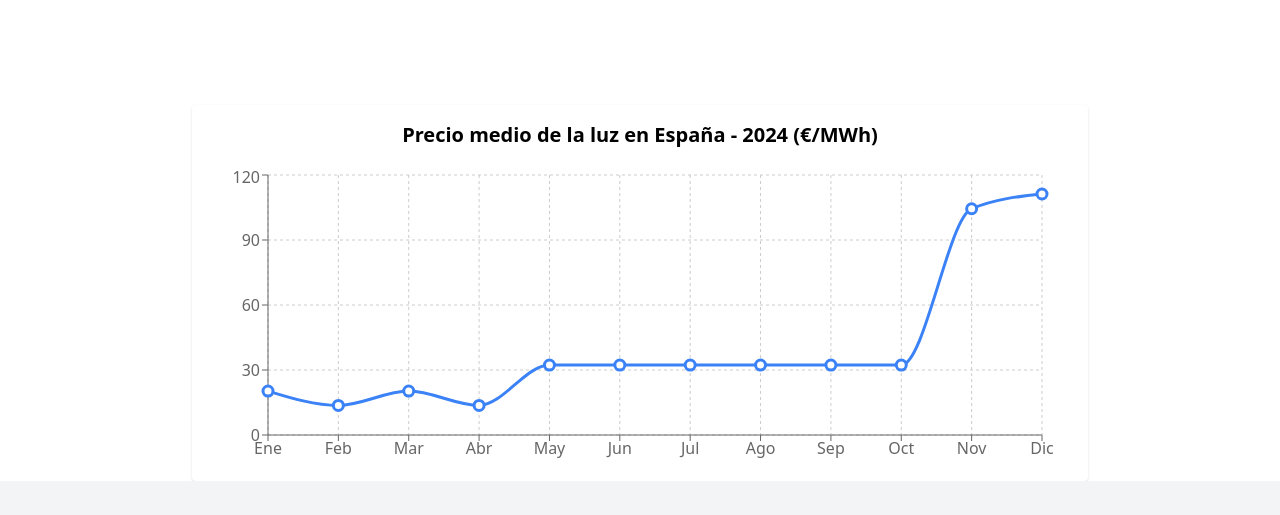
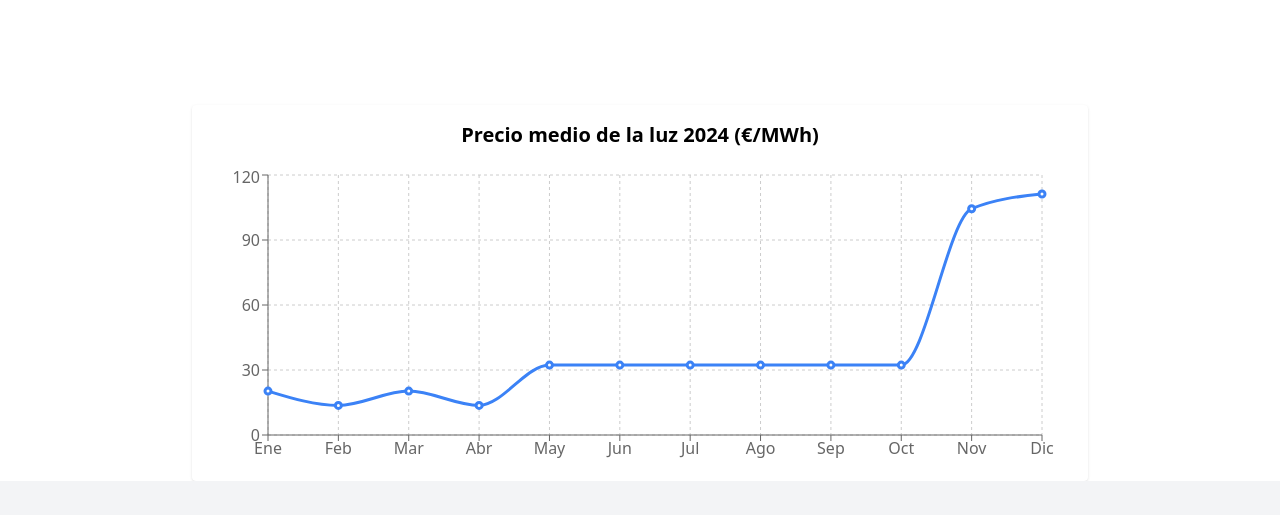
Before and after one commit to probablynotannie/volt, a React (Vite) app: page / in a window 1280 px wide. Shown: the part 1146-1661 px from the top of the page. Built offline with nearby package versions, Linux system fonts and the light colour scheme; the HTML template or start-up script is replaced by a standard one.

Commit message:
Prueba grafica

```diff
--- a/src/componentes/grafica/PrecioLuz.jsx
+++ b/src/componentes/grafica/PrecioLuz.jsx
@@ -1,4 +1,4 @@
-import React, { useEffect, useState } from "react";
+import React from "react";
 import {
   LineChart,
   Line,
@@ -8,10 +8,8 @@ import {
   Tooltip,
   ResponsiveContainer,
 } from "recharts";
-const fetchPrecioLuzMock = () => {
-  return new Promise((resolve) => {
-    setTimeout(() => {
-      resolve([
+
+const data = [
   { mes: "Ene", precio: 20.28 },
   { mes: "Feb", precio: 13.67 },
   { mes: "Mar", precio: 20.28 },
@@ -24,33 +22,13 @@ const fetchPrecioLuzMock = () => {
   { mes: "Oct", precio: 32.27 },
   { mes: "Nov", precio: 104.43 },
   { mes: "Dic", precio: 111.23 },
-      ]);
-    }, 500);
-  });
-};
+];
 
-export default function GraficaPrecioLuzMock() {
-  const [data, setData] = useState([]);
-  const [loading, setLoading] = useState(true);
-
-  useEffect(() => {
-    fetchPrecioLuzMock().then((res) => {
-      setData(res);
-      setLoading(false);
-    });
-  }, []);
-
-  if (loading)
-    return (
-      <div className="flex justify-center items-center h-64">
-        <p className="text-gray-500">Cargando datos...</p>
-      </div>
-    );
-
+export default function Grafica() {
   return (
     <div className="max-w-4xl mx-auto p-4 bg-white shadow rounded">
       <h2 className="text-xl font-semibold mb-4 text-center">
-        Precio medio de la luz en España - 2024 (€/MWh)
+        Precio medio de la luz 2024 (€/MWh)
       </h2>
       <ResponsiveContainer width="100%" height={300}>
         <LineChart
@@ -66,8 +44,6 @@ export default function GraficaPrecioLuzMock() {
             dataKey="precio"
             stroke="#3b82f6"
             strokeWidth={3}
-            dot={{ r: 5 }}
-            activeDot={{ r: 7 }}
           />
         </LineChart>
       </ResponsiveContainer>
```
Lines whose indentation alone changed are shown as unchanged.
